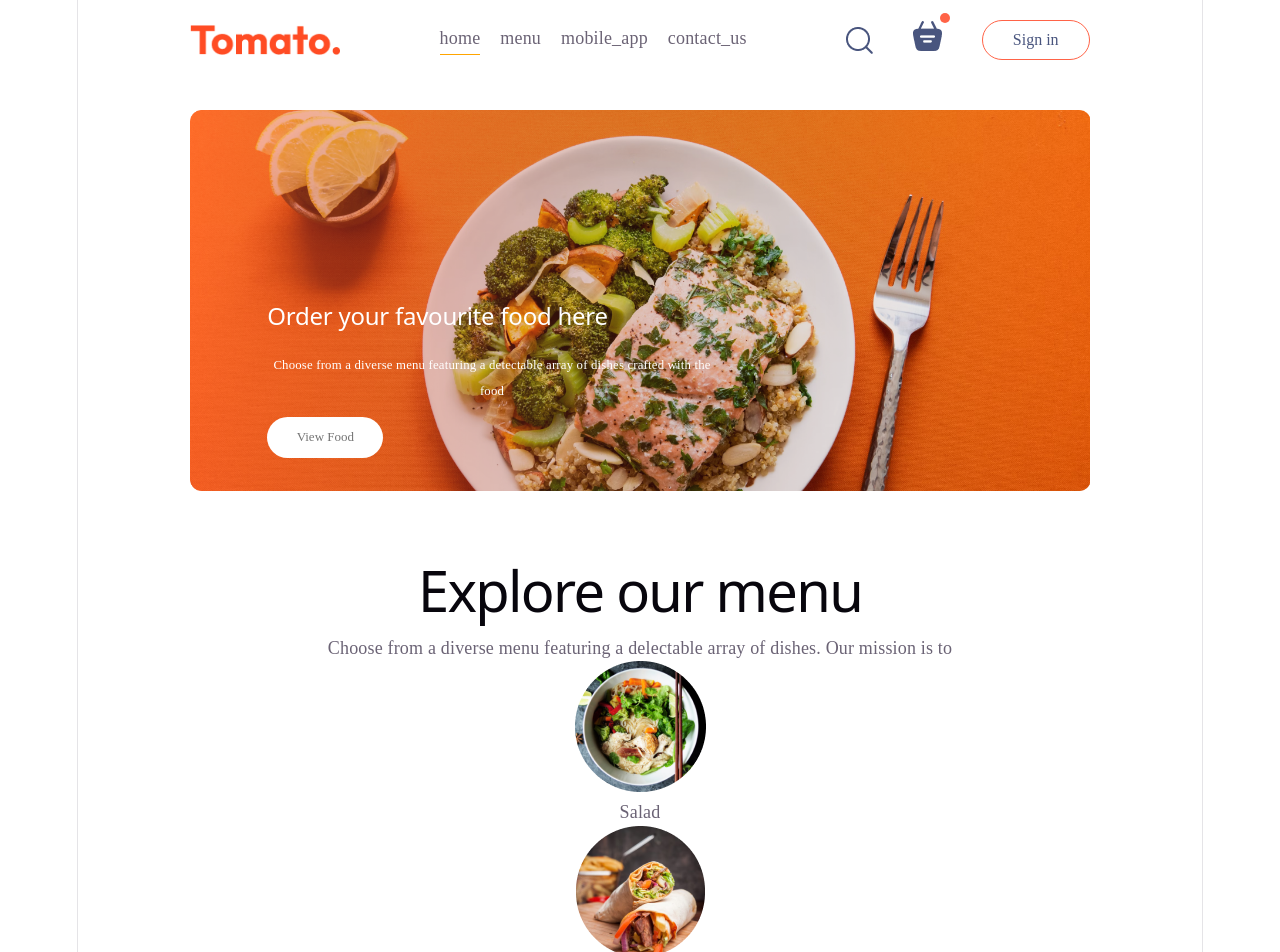
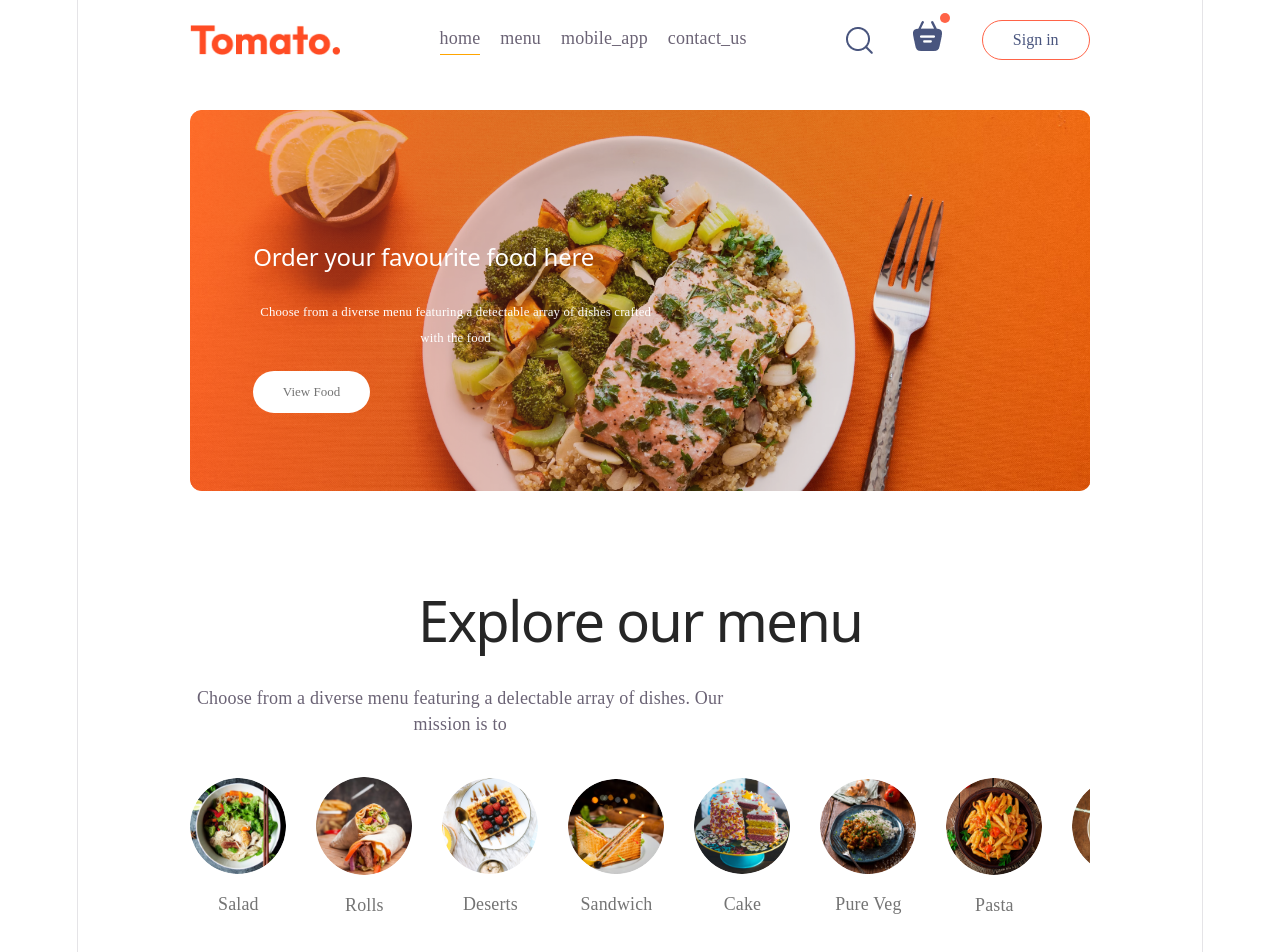
Before and after one commit to Pandarinathgupthainuguri/Food-Delivery, a React (Vite) app in the folder frontend/: page / in a window 1280 px wide. Shown: the top 952 px of the page. Built offline with nearby package versions, Linux system fonts and the light colour scheme; a small style sheet from the web is missing.

Commit message:
explore part 2

```diff
--- a/frontend/src/components/ExploreMenu/ExploreMenu.css
+++ b/frontend/src/components/ExploreMenu/ExploreMenu.css
@@ -0,0 +1,52 @@
+.expolre_menu{
+    display: flex;
+    flex-direction: column;
+    gap: 20px;
+}
+.expolre_menu h1{
+    color: #262626;
+    font-weight: 500;
+
+}
+.explore_menu_text{
+    max-width: 60%;
+    columns: #808080;
+}
+.explore_menu_list{
+    display: flex;
+    justify-content: space-between;
+    align-items: center;
+    gap: 30px;
+    text-align: center;
+    margin: 20px 0px;
+    overflow-x:scroll;
+
+}
+.explore_menu_list::-webkit-scrollbar{
+    display: none;
+}
+.explore_menu_list_item img{
+    width: 7.5vw;
+    min-height: 80px;
+    cursor: pointer;
+    border-radius: 50%;
+    transition: 0.2s;
+}
+.explore_menu_list_item p{
+    margin-top: 10px;
+    color: #747474;
+    font-size: max(1.4vw,16px);
+
+}
+.expolre_menu hr{
+    margin: 10px 0px;
+    height: 2px;
+    background-color: #e2e2e2;
+    border: none;
+
+}
+.explore_menu_list_item .active{
+    border: 4px solid tomato;
+    padding: 2px;
+
+}
--- a/frontend/src/components/ExploreMenu/ExploreMenu.jsx
+++ b/frontend/src/components/ExploreMenu/ExploreMenu.jsx
@@ -2,7 +2,7 @@ import React from 'react'
 import './ExploreMenu.css'
 import {menu_list} from '../../assets/assets/frontend_assets/assets';
 
-function ExploreMenu() {
+function ExploreMenu({category,setCategory}) {
   return (
     <div className='expolre_menu' id='expolre_menu'>
         <h1>Explore our menu</h1>
@@ -11,14 +11,15 @@ function ExploreMenu() {
         {
             menu_list.map((item,idx)=>{
                 return(
-                    <div key={idx} className='explore_menu_list_item'>
-                        <img src={item.menu_image}/>
+                    <div onClick={()=>setCategory(prev=>prev===item.menu_name?"All":item.menu_name)} key={idx} className='explore_menu_list_item'>
+                        <img className={category==item.menu_name?"active":""} src={item.menu_image}/>
                         <p>{item.menu_name}</p>
                     </div>
                 )
             })
         }
        </div>
+       <hr/>
     </div>
   )
 }
--- a/frontend/src/components/Header/Header.css
+++ b/frontend/src/components/Header/Header.css
@@ -7,14 +7,18 @@
 }
 .header_contents{
     position: absolute;
+    left: 7%;
+    top: 50%;
+    transform: translateY(-50%);
+
     display: flex;
     flex-direction: column;
-    align-items: start;
-    gap: 1.0vw;
-    max-width: 50%;
-    bottom: 20%;
-    left: 6vw;
-    animation: fadeIn 3s;
+    align-items: flex-start;
+
+    max-width: 45%;
+    gap: 20px;
+
+    color: white;
 }
 .header_contents h2{
     font-weight: 500;
--- a/frontend/src/pages/Home/Home.jsx
+++ b/frontend/src/pages/Home/Home.jsx
@@ -1,12 +1,14 @@
-import React from 'react'
+import React, { useState } from 'react'
 import './Home.css'
 import Header from '../../components/Header/Header'
 import ExploreMenu from '../../components/ExploreMenu/ExploreMenu'
+
 const Home = () => {
+ const [ category, setCategory] = useState("All");
   return (
     <div>
       <Header/>
-      <ExploreMenu/>
+      <ExploreMenu category={category} setCategory={setCategory}/>
     </div>
   )
 }
```
